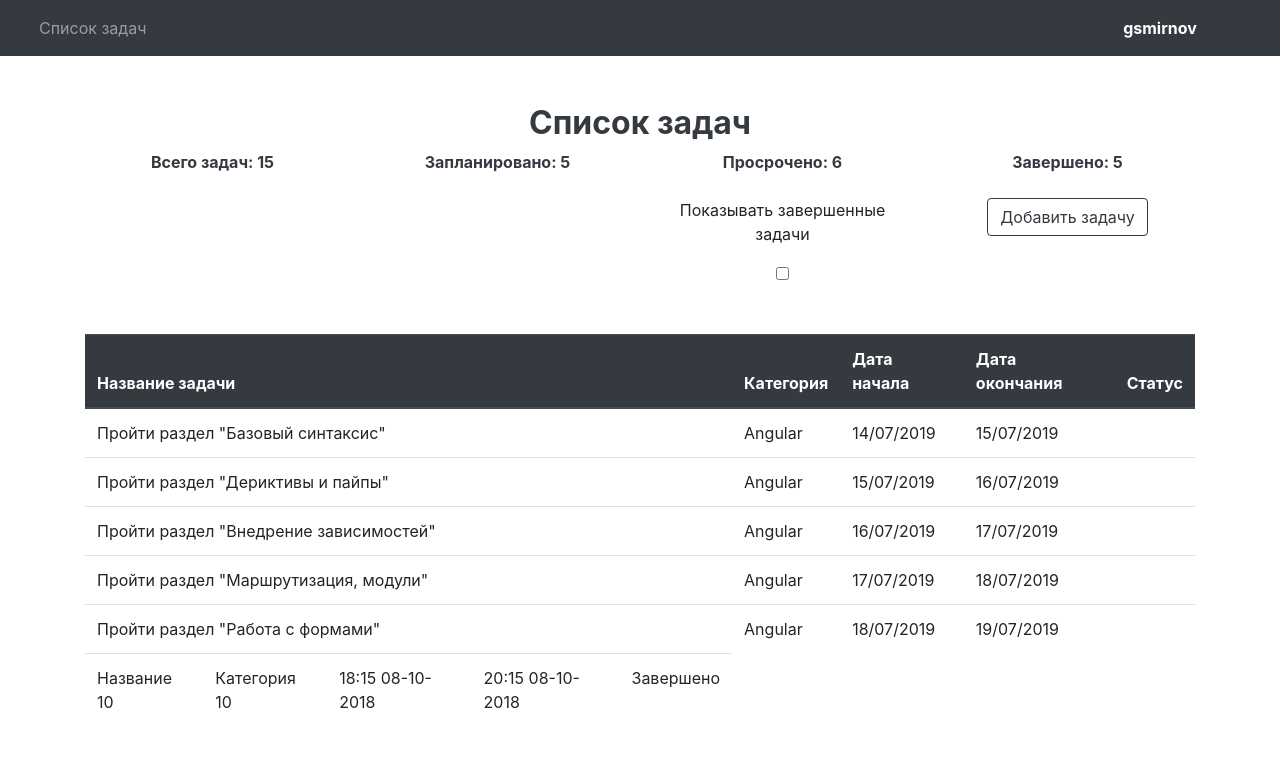
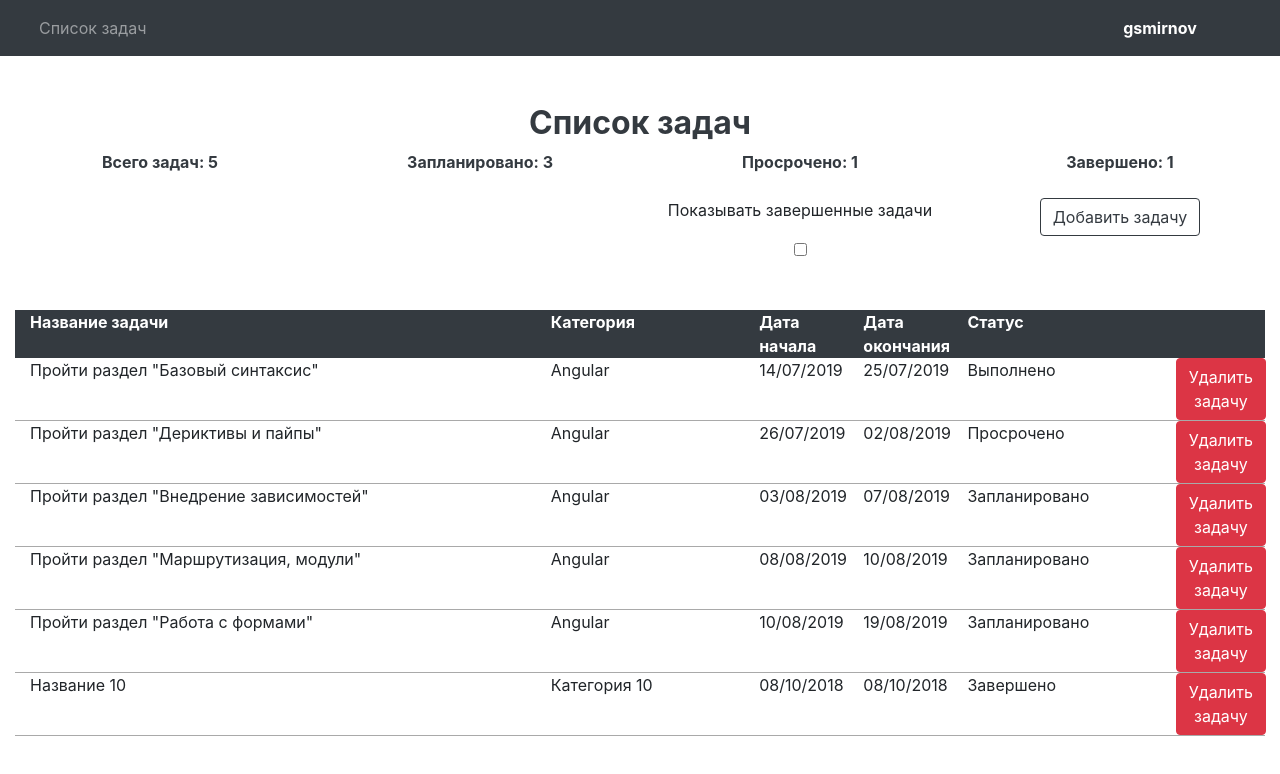
Before and after one commit to gmsmirnov/job4j_angular, an Angular app in the folder task-planner/: page / in a window 1280 px wide. Shown: the top 774 px of the page. Built offline with nearby package versions, Linux system fonts and the light colour scheme.

Commit message:
Связывание двух компонентов. [#62341]

```diff
--- a/task-planner/src/app/task-list/list-row/list-row.component.css
+++ b/task-planner/src/app/task-list/list-row/list-row.component.css
@@ -0,0 +1,8 @@
+.divTableRow {
+  color: #212529;
+  background-color: white;
+  text-align: left;
+  border-bottom: darkgray;
+  border-bottom-style: solid;
+  border-bottom-width: 1px;
+}
--- a/task-planner/src/app/task-list/list-row/list-row.component.html
+++ b/task-planner/src/app/task-list/list-row/list-row.component.html
@@ -1,7 +1,8 @@
-<tr>
-  <td>{{ name }}</td>
-  <td>{{ category }}</td>
-  <td>{{ dateStart }}</td>
-  <td>{{ dateEnd }}</td>
-  <td>{{ status }}</td>
-</tr>
+<div class="row divTableRow">
+  <div class="col-md-5 col-lg-5 col-xs-5">{{ name }}</div>
+  <div class="col-md-2 col-lg-2 col-xs-2">{{ category }}</div>
+  <div class="col-md-1 col-lg-1 col-xs-1">{{ dateStart }}</div>
+  <div class="col-md-1 col-lg-1 col-xs-1">{{ dateEnd }}</div>
+  <div class="col-md-2 col-lg-2 col-xs-2">{{ status }}</div>
+  <div class="col-md-1 col-lg-1 col-xs-1"><button class="btn btn-danger" (click)="deleteTask()">Удалить задачу</button></div>
+</div>
--- a/task-planner/src/app/task-list/list-row/list-row.component.ts
+++ b/task-planner/src/app/task-list/list-row/list-row.component.ts
@@ -1,4 +1,4 @@
-import { Component, OnInit } from '@angular/core';
+import { Component, EventEmitter, Input, OnInit, Output } from '@angular/core';
 
 @Component({
   selector: 'app-list-row',
@@ -7,14 +7,20 @@ import { Component, OnInit } from '@angular/core';
 })
 export class ListRowComponent implements OnInit {
 
-  name = 'Название 10';
-  category = 'Категория 10';
-  dateStart = '18:15 08-10-2018';
-  dateEnd = '20:15 08-10-2018';
-  status = 'Завершено';
+  @Input() name;
+  @Input() category;
+  @Input() dateStart;
+  @Input() dateEnd;
+  @Input() status;
+
+  @Output() deleteTaskEmitter = new EventEmitter<string>();
 
   constructor() { }
 
   ngOnInit() {
   }
+
+  deleteTask() {
+    this.deleteTaskEmitter.emit(this.name);
+  }
 }
--- a/task-planner/src/app/task-list/statistic/statistic.component.ts
+++ b/task-planner/src/app/task-list/statistic/statistic.component.ts
@@ -1,4 +1,4 @@
-import { Component, OnInit } from '@angular/core';
+import { Component, Input, OnInit } from '@angular/core';
 
 @Component({
   selector: 'app-statistic',
@@ -7,10 +7,10 @@ import { Component, OnInit } from '@angular/core';
 })
 export class StatisticComponent implements OnInit {
 
-  tasksAll = 15;
-  tasksPlanned = 5;
-  tasksOverdue = 6;
-  tasksFinished = 5;
+  @Input() tasksAll;
+  @Input() tasksPlanned;
+  @Input() tasksOverdue;
+  @Input() tasksFinished;
 
   constructor() { }
 
--- a/task-planner/src/app/task-list/task-list.component.css
+++ b/task-planner/src/app/task-list/task-list.component.css
@@ -0,0 +1,6 @@
+.divTableHead {
+  color: white;
+  background-color: #343A40;
+  font-weight: bold;
+  text-align: left;
+}
--- a/task-planner/src/app/task-list/task-list.component.html
+++ b/task-planner/src/app/task-list/task-list.component.html
@@ -1,7 +1,13 @@
-<div class="container">
+<div class="container-fluid">
   <br/>
   <br/>
-  <app-statistic></app-statistic>
+  <app-statistic
+    [tasksAll]="getTasksListSize()"
+    [tasksPlanned]="getTasksAmountByStatus('Запланировано')"
+    [tasksOverdue]="getTasksAmountByStatus('Просрочено')"
+    [tasksFinished]="getTasksAmountByStatus('Выполнено')"
+  >
+  </app-statistic>
   <br/>
   <div class="row">
     <div class="col-md-6 col-lg-3 col-xl-3"></div>
@@ -18,53 +24,63 @@
   </div>
   <br/>
   <br/>
-  <table class="table" style="text-align:left">
-    <thead class="thead-dark">
-    <tr>
-      <th>Название задачи</th>
-      <th>Категория</th>
-      <th>Дата начала</th>
-      <th>Дата окончания</th>
-      <th>Статус</th>
-    </tr>
-    </thead>
-    <tbody>
-    <tr>
-      <td>Пройти раздел "Базовый синтаксис"</td>
-      <td>Angular</td>
-      <td>14/07/2019</td>
-      <td>15/07/2019</td>
-      <td></td>
-    </tr>
-    <tr>
-      <td>Пройти раздел "Дериктивы и пайпы"</td>
-      <td>Angular</td>
-      <td>15/07/2019</td>
-      <td>16/07/2019</td>
-      <td></td>
-    </tr>
-    <tr>
-      <td>Пройти раздел "Внедрение зависимостей"</td>
-      <td>Angular</td>
-      <td>16/07/2019</td>
-      <td>17/07/2019</td>
-      <td></td>
-    </tr>
-    <tr>
-      <td>Пройти раздел "Маршрутизация, модули"</td>
-      <td>Angular</td>
-      <td>17/07/2019</td>
-      <td>18/07/2019</td>
-      <td></td>
-    </tr>
-    <tr>
-      <td>Пройти раздел "Работа с формами"</td>
-      <td>Angular</td>
-      <td>18/07/2019</td>
-      <td>19/07/2019</td>
-      <td></td>
-    </tr>
-      <app-list-row></app-list-row>
-    </tbody>
-  </table>
+
+  <div class="container-fluid">
+    <div class="row divTableHead" style="text-align:left">
+      <div class="col-md-5 col-lg-5 col-xs-5">Название задачи</div>
+      <div class="col-md-2 col-lg-2 col-xs-2">Категория</div>
+      <div class="col-md-1 col-lg-1 col-xs-1">Дата начала</div>
+      <div class="col-md-1 col-lg-1 col-xs-1">Дата окончания</div>
+      <div class="col-md-2 col-lg-2 col-xs-2">Статус</div>
+      <div class="col-md-1 col-lg-1 col-xs-1"></div>
+    </div>
+    <app-list-row
+      [name]="tasks[0].name"
+      [category]="tasks[0].category"
+      [dateStart]="tasks[0].dateStart"
+      [dateEnd]="tasks[0].dateEnd"
+      [status]="tasks[0].status"
+      (deleteTaskEmitter)="deleteTaskFromArray($event)"
+    ></app-list-row>
+    <app-list-row
+      [name]="tasks[1].name"
+      [category]="tasks[1].category"
+      [dateStart]="tasks[1].dateStart"
+      [dateEnd]="tasks[1].dateEnd"
+      [status]="tasks[1].status"
+      (deleteTaskEmitter)="deleteTaskFromArray($event)"
+    ></app-list-row>
+    <app-list-row
+      [name]="tasks[2].name"
+      [category]="tasks[2].category"
+      [dateStart]="tasks[2].dateStart"
+      [dateEnd]="tasks[2].dateEnd"
+      [status]="tasks[2].status"
+      (deleteTaskEmitter)="deleteTaskFromArray($event)"
+    ></app-list-row>
+    <app-list-row
+      [name]="tasks[3].name"
+      [category]="tasks[3].category"
+      [dateStart]="tasks[3].dateStart"
+      [dateEnd]="tasks[3].dateEnd"
+      [status]="tasks[3].status"
+      (deleteTaskEmitter)="deleteTaskFromArray($event)"
+    ></app-list-row>
+    <app-list-row
+      [name]="tasks[4].name"
+      [category]="tasks[4].category"
+      [dateStart]="tasks[4].dateStart"
+      [dateEnd]="tasks[4].dateEnd"
+      [status]="tasks[4].status"
+      (deleteTaskEmitter)="deleteTaskFromArray($event)"
+    ></app-list-row>
+    <app-list-row
+      [name]="'Название 10'"
+      [category]="'Категория 10'"
+      [dateStart]="'08/10/2018'"
+      [dateEnd]="'08/10/2018'"
+      [status]="'Завершено'"
+      (deleteTaskEmitter)="deleteTaskFromArray($event)"
+    ></app-list-row>
+  </div>
 </div>
--- a/task-planner/src/app/task-list/task-list.component.ts
+++ b/task-planner/src/app/task-list/task-list.component.ts
@@ -6,6 +6,43 @@ import { Component, OnInit } from '@angular/core';
   styleUrls: ['./task-list.component.css']
 })
 export class TaskListComponent implements OnInit {
+  tasks = [
+    {
+      name: 'Пройти раздел \"Базовый синтаксис\"',
+      category: 'Angular',
+      dateStart: '14/07/2019',
+      dateEnd: '25/07/2019',
+      status: 'Выполнено'
+    },
+    {
+      name: 'Пройти раздел \"Дериктивы и пайпы\"',
+      category: 'Angular',
+      dateStart: '26/07/2019',
+      dateEnd: '02/08/2019',
+      status: 'Просрочено'
+    },
+    {
+      name: 'Пройти раздел \"Внедрение зависимостей\"',
+      category: 'Angular',
+      dateStart: '03/08/2019',
+      dateEnd: '07/08/2019',
+      status: 'Запланировано'
+    },
+    {
+      name: 'Пройти раздел \"Маршрутизация, модули\"',
+      category: 'Angular',
+      dateStart: '08/08/2019',
+      dateEnd: '10/08/2019',
+      status: 'Запланировано'
+    },
+    {
+      name: 'Пройти раздел \"Работа с формами\"',
+      category: 'Angular',
+      dateStart: '10/08/2019',
+      dateEnd: '19/08/2019',
+      status: 'Запланировано'
+    }
+  ];
 
   constructor() { }
 
@@ -19,4 +56,16 @@ export class TaskListComponent implements OnInit {
   filterTasks($event) {
     console.log($event.target.checked);
   }
+
+  getTasksListSize() {
+    return this.tasks.length;
+  }
+
+  getTasksAmountByStatus(status: string) {
+    return (this.tasks.filter(task => task.status === status)).length;
+  }
+
+  deleteTaskFromArray(name: string) {
+    console.log('Задача ' + name + ' удалена');
+  }
 }
```
